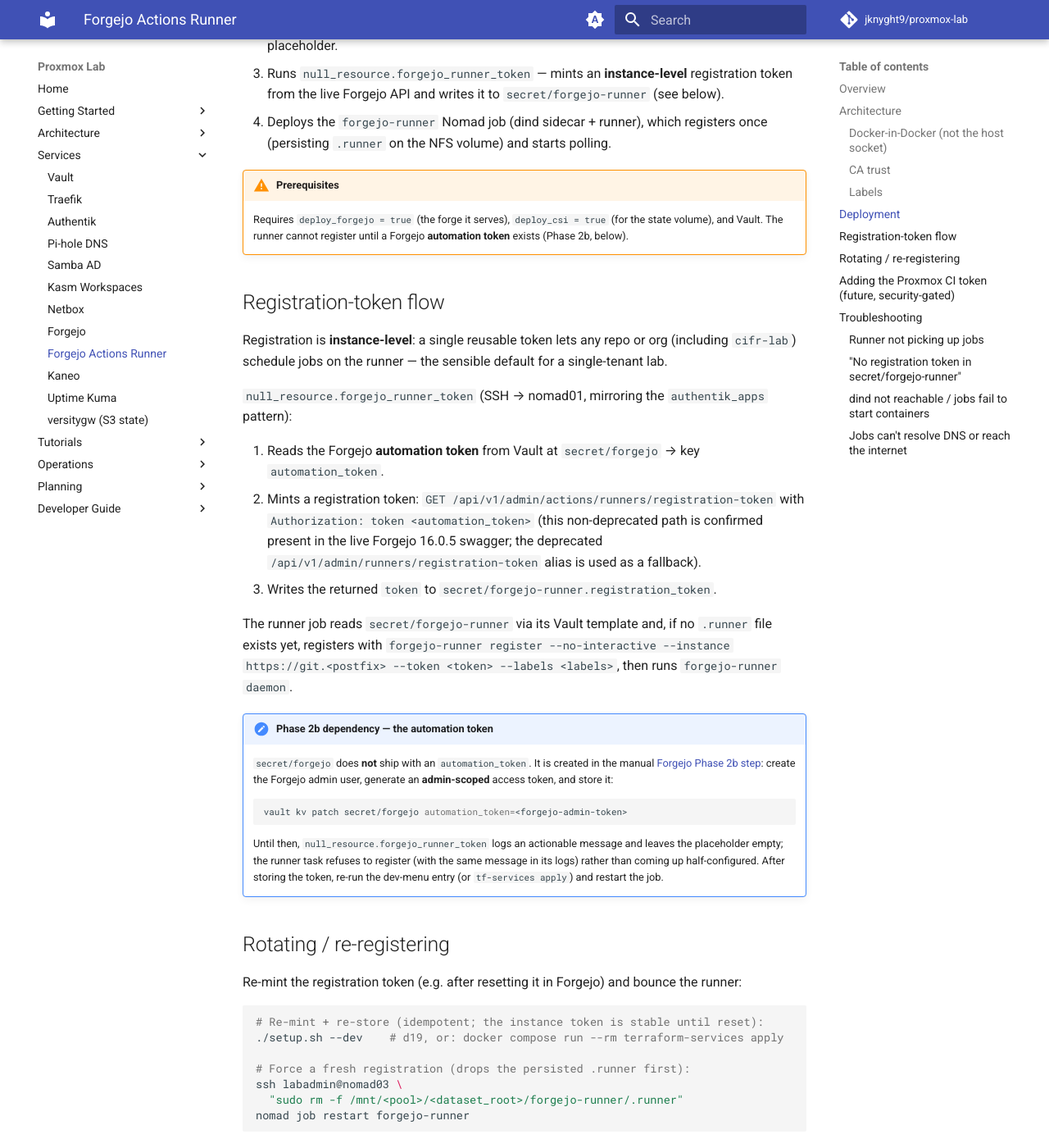
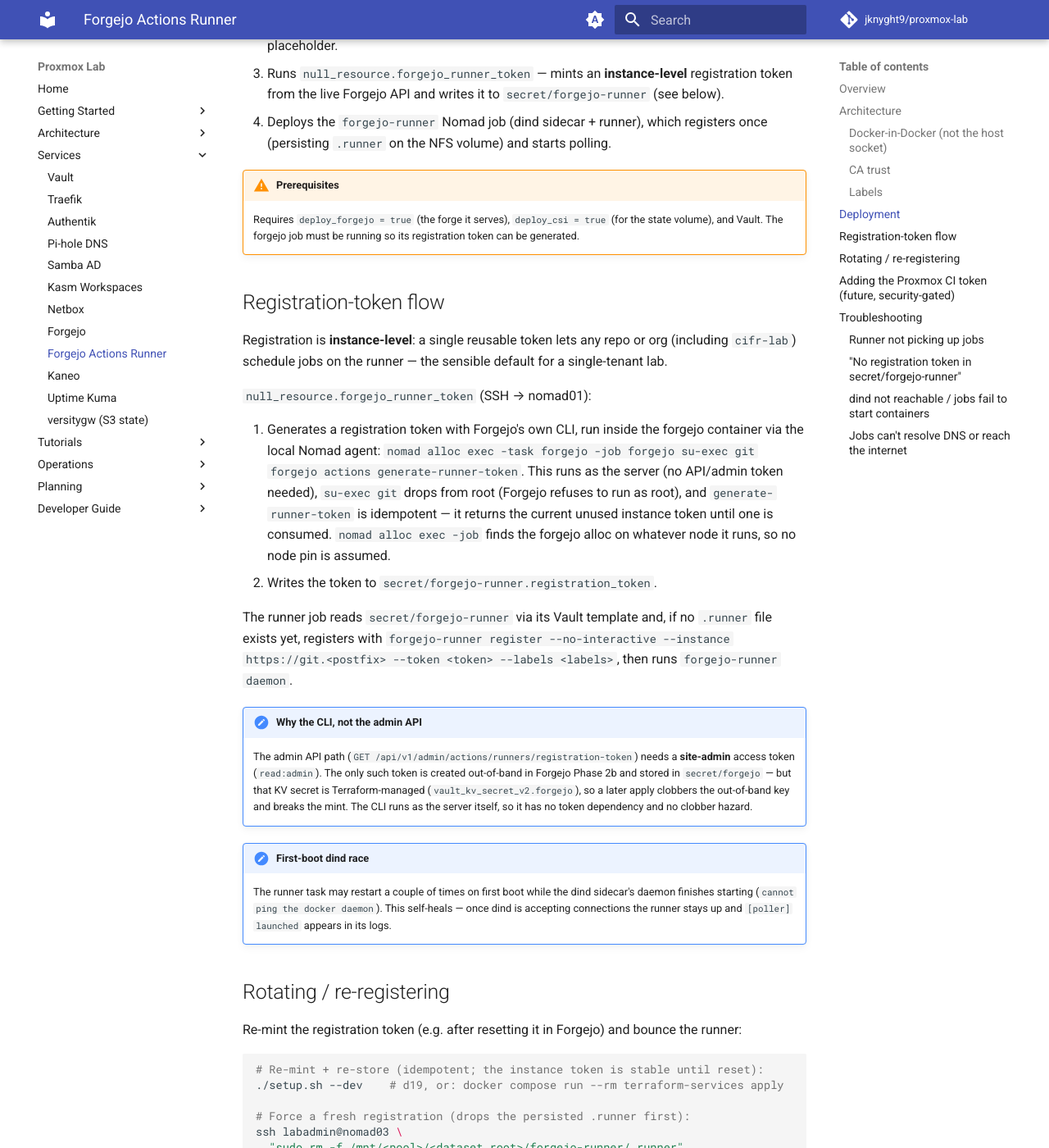
Before and after one commit to jknyght9/proxmox-lab, an MkDocs documentation site: the page built from docs/services/forgejo-runner.md, in a window 1280 px wide and 1400 px high, scrolled down 2492 px. Shown: the whole window at 82% size. Built offline with MkDocs 1.6.1 and Material for MkDocs 9.7.7, drawn with Linux system fonts in a browser that asks for light colours; comment, search, counter and statistics services are not loaded; some of the changed text lies outside the part shown.

Commit message:
forgejo-runner: fix templatefile/Nomad escaping, run as root, CLI token mint
Deploy-hardening after live validation on iotvf.lab:

- Template: shell variable refs in the embedded run.sh were single-escaped
  ($${VAR}), which templatefile renders to ${VAR} and Nomad then tries to
  interpolate at jobspec parse (hard-failing on ${NOMAD_SHORT_ALLOC_ID:-...}).
  Double-escape ($$${VAR}) so they survive both layers and reach the file as
  literal shell refs. (Nomad attr.* interpolations stay single-escaped.)
- Runner task now runs as user=root: the forgejo runner image is non-root
  ("user-mode") and could not write its .runner config onto the root-owned
  NFS/CSI volume (permission denied). The postgres tasks already run as root
  on NFS for the same reason.
- Registration-token mint: replace the admin-API path (needed a site-admin
  token from secret/forgejo, which vault_kv_secret_v2.forgejo clobbers on
  apply) with Forgejo's own CLI via `nomad alloc exec -job forgejo su-exec git
  forgejo actions generate-runner-token` — runs as the server, no token, no
  clobber hazard, node-agnostic, idempotent.
- Docs updated to match; note the benign first-boot dind race (runner restarts
  a couple times until the dind daemon is up, then self-heals).

Verified live: runner registered, .runner persisted, daemon polling, shows
online in Forgejo.

Co-Authored-By: Claude Opus 4.8 <noreply@anthropic.com>
Claude-Session: https://claude.ai/code/session_01EmBrC3a2eQ6F3WkBpRkriu

````diff
--- a/docs/services/forgejo-runner.md
+++ b/docs/services/forgejo-runner.md
@@ -106,8 +106,8 @@ This flips `deploy_forgejo_runner = true` in
 
 !!! warning "Prerequisites"
     Requires `deploy_forgejo = true` (the forge it serves), `deploy_csi = true`
-    (for the state volume), and Vault. The runner cannot register until a
-    Forgejo **automation token** exists (Phase 2b, below).
+    (for the state volume), and Vault. The forgejo job must be running so its
+    registration token can be generated.
 
 ## Registration-token flow
 
@@ -115,38 +115,36 @@ Registration is **instance-level**: a single reusable token lets any repo or
 org (including `cifr-lab`) schedule jobs on the runner — the sensible default
 for a single-tenant lab.
 
-`null_resource.forgejo_runner_token` (SSH → nomad01, mirroring the
-`authentik_apps` pattern):
+`null_resource.forgejo_runner_token` (SSH → nomad01):
 
-1. Reads the Forgejo **automation token** from Vault at
-   `secret/forgejo` → key `automation_token`.
-2. Mints a registration token:
-   `GET /api/v1/admin/actions/runners/registration-token`
-   with `Authorization: token <automation_token>` (this non-deprecated path is
-   confirmed present in the live Forgejo 16.0.5 swagger; the deprecated
-   `/api/v1/admin/runners/registration-token` alias is used as a fallback).
-3. Writes the returned `token` to `secret/forgejo-runner.registration_token`.
+1. Generates a registration token with Forgejo's own CLI, run inside the
+   forgejo container via the local Nomad agent:
+   `nomad alloc exec -task forgejo -job forgejo su-exec git forgejo actions generate-runner-token`.
+   This runs as the server (no API/admin token needed), `su-exec git` drops
+   from root (Forgejo refuses to run as root), and `generate-runner-token` is
+   idempotent — it returns the current unused instance token until one is
+   consumed. `nomad alloc exec -job` finds the forgejo alloc on whatever node
+   it runs, so no node pin is assumed.
+2. Writes the token to `secret/forgejo-runner.registration_token`.
 
 The runner job reads `secret/forgejo-runner` via its Vault template and, if no
 `.runner` file exists yet, registers with
 `forgejo-runner register --no-interactive --instance https://git.<postfix>
 --token <token> --labels <labels>`, then runs `forgejo-runner daemon`.
 
-!!! important "Phase 2b dependency — the automation token"
-    `secret/forgejo` does **not** ship with an `automation_token`. It is created
-    in the manual [Forgejo Phase 2b step](forgejo.md#phase-2b-post-deploy-configuration-manual-deferred):
-    create the Forgejo admin user, generate an **admin-scoped** access token,
-    and store it:
+!!! note "Why the CLI, not the admin API"
+    The admin API path (`GET /api/v1/admin/actions/runners/registration-token`)
+    needs a **site-admin** access token (`read:admin`). The only such token is
+    created out-of-band in Forgejo Phase 2b and stored in `secret/forgejo` —
+    but that KV secret is Terraform-managed (`vault_kv_secret_v2.forgejo`), so a
+    later apply clobbers the out-of-band key and breaks the mint. The CLI runs
+    as the server itself, so it has no token dependency and no clobber hazard.
 
-    ```bash
-    vault kv patch secret/forgejo automation_token=<forgejo-admin-token>
-    ```
-
-    Until then, `null_resource.forgejo_runner_token` logs an actionable message
-    and leaves the placeholder empty; the runner task refuses to register (with
-    the same message in its logs) rather than coming up half-configured. After
-    storing the token, re-run the dev-menu entry (or `tf-services apply`) and
-    restart the job.
+!!! note "First-boot dind race"
+    The runner task may restart a couple of times on first boot while the dind
+    sidecar's daemon finishes starting (`cannot ping the docker daemon`). This
+    self-heals — once dind is accepting connections the runner stays up and
+    `[poller] launched` appears in its logs.
 
 ## Rotating / re-registering
 
@@ -195,11 +193,14 @@ ssh labadmin@nomad03 "nomad alloc logs -job -task runner forgejo-runner"
 
 ### "No registration token in secret/forgejo-runner"
 
-The automation token is missing — see the Phase 2b note above. Verify:
+The token mint could not reach the forgejo job. Verify the forge is running and
+re-run the generator:
 
 ```bash
-vault kv get secret/forgejo          # expect an automation_token key
 vault kv get secret/forgejo-runner   # expect a non-empty registration_token
+# Regenerate manually if empty (same command the mint uses):
+ssh labadmin@nomad01 "nomad alloc exec -task forgejo -job forgejo \
+  su-exec git forgejo actions generate-runner-token"
 ```
 
 ### dind not reachable / jobs fail to start containers
````
Also changed, not shown: 2 other files.
